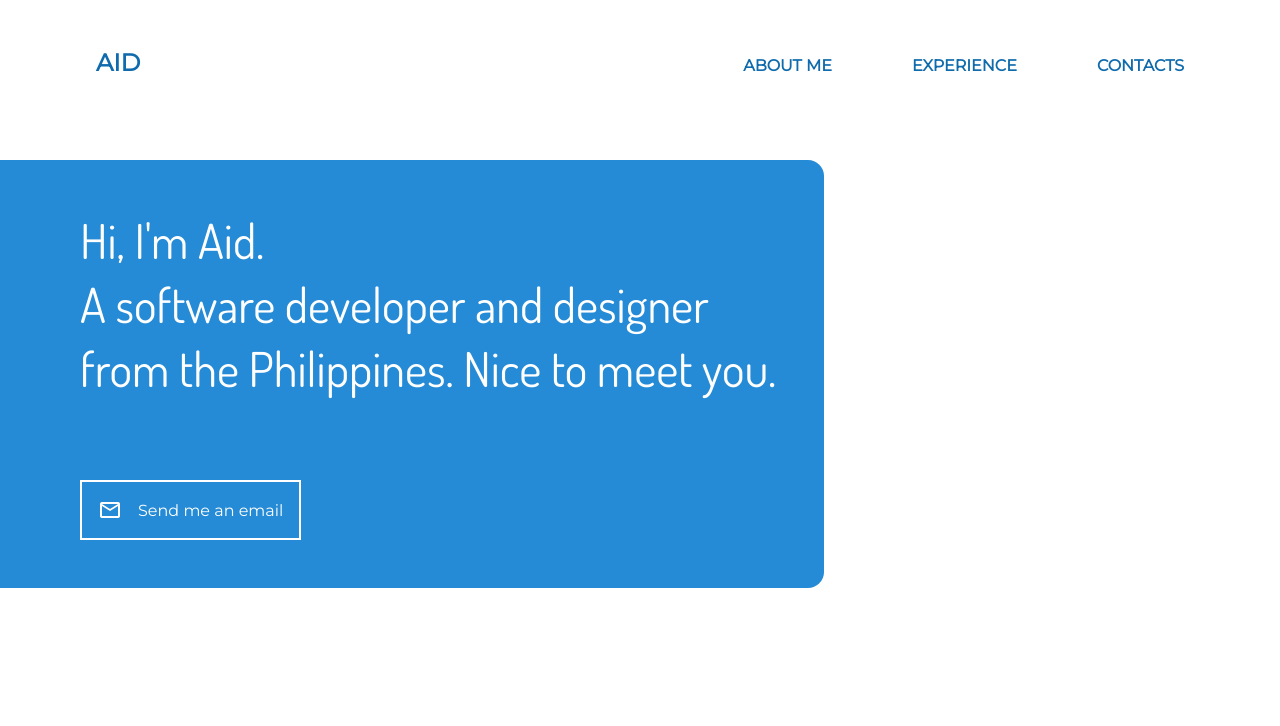
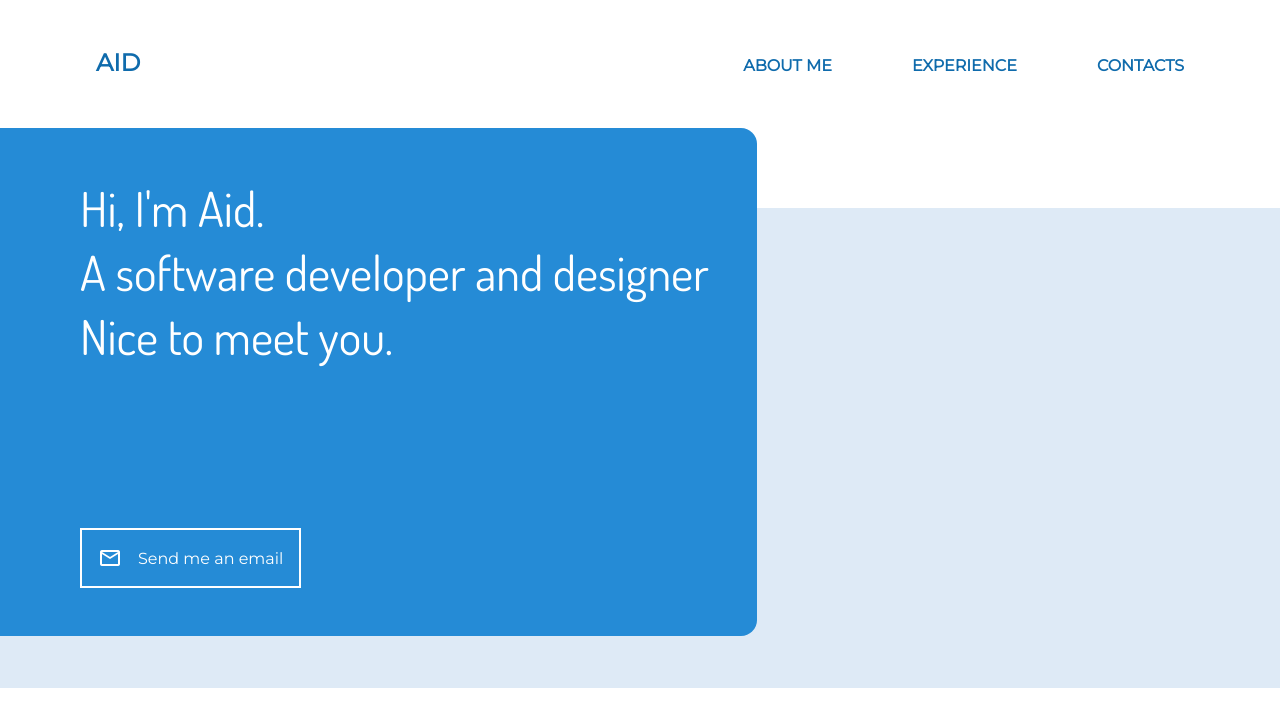
Before and after one commit to aid9eleven/adrian-cabriga, a React (Vite) app: page / in a window 1280 px wide. Shown: the top 726 px of the page. Built offline with nearby package versions, Linux system fonts and the light colour scheme.

Commit message:
added greeting card animations

```diff
--- a/src/App.tsx
+++ b/src/App.tsx
@@ -1,5 +1,5 @@
 import './App.css'
-import { MailIcon } from './googleIcons/googleIcons'
+import IntroductionSection from './sections/IntroductionSection'
 
 function App() {
 
@@ -18,17 +18,7 @@ function App() {
 
         </h3>
       </div>
-      <div className="greeting-card">
-        <h1>
-          Hi, I'm Aid. <br/>
-          A software developer and designer <br/>
-          from the Philippines. Nice to meet you. <br/>
-        </h1>
-        <a href="mailto:aid9eleven@gmail.com">
-          <MailIcon/>
-          <span>&emsp;Send me an  email</span>
-        </a>
-      </div>
+      <IntroductionSection/>
     </div>
   )
 }
--- a/src/googleIcons/GoogleIcons.tsx
+++ b/src/googleIcons/GoogleIcons.tsx
@@ -3,3 +3,9 @@ export function MailIcon() {
     <span className="material-symbols-outlined">mail</span>
   )
 }
+
+export function SendIcon() {
+  return (
+    <span className="material-symbols-outlined">send</span>
+  )
+}
--- a/src/index.css
+++ b/src/index.css
@@ -5,13 +5,15 @@
 */
 
 :root {
+    --light-gray-bg: #f1f3f4;
+    --light-blue-bg: #deeaf6;
     --very-dark-blue-bg: #2a3950;
 
-    /* Haze Theme */
-    --haze-light-purple: #c6ceff;
-    --haze-light-blue: #84b7fe;
-    --haze-blue: #258bd6;
-    --haze-dark-blue: #0f6bac;
+    --light-purple: #c6ceff;
+    --light-blue: #84b7fe;
+    --blue: #258bd6;
+    --dark-blue: #0f6bac;
+    --pink: #ffa4fc;
 }
 
 * {
@@ -32,13 +34,8 @@
     margin-bottom: 2rem;
     padding: 2rem 5rem;
     font-family: 'Montserrat', sans-serif;
-    color: var(--haze-dark-blue);
+    color: var(--dark-blue);
     text-transform: uppercase;
-}
-
-.header *::selection {
-    background-color: var(--very-dark-blue-bg);
-    color: white;
 }
 
 .home {
@@ -49,7 +46,7 @@
 }
 
 .home:hover {
-    border-color: var(--haze-dark-blue);
+    border-color: var(--dark-blue);
 }
 
 .header-navigation {
@@ -67,30 +64,27 @@
 }
 
 .header-navigation > h4:hover {
-    border-color: var(--haze-dark-blue);
+    border-color: var(--dark-blue);
+}
+
+.introduction-section {
+    background-color: var(--light-blue-bg);
+    position: relative;
+    margin-top: 5rem;
+    height: 30rem;
 }
 
 .greeting-card {
-    width: fit-content;
-    background-color: var(--haze-blue);
+    position: absolute;
+    top: -5rem;
+    background-color: var(--blue);
     color: white;
     padding: 3rem;
     padding-left: 5rem;
     border-top-right-radius: 1rem;
     border-bottom-right-radius: 1rem;
-}
-
-.greeting-card *::selection {
-    background-color: var(--very-dark-blue-bg);
-}
-
-.greeting-card > h1 {
-    font-family: 'Dosis', sans-serif;
-    font-size: 3rem;
-    font-weight: normal;
-    line-height: 4rem;
-    margin-bottom: 5rem;
-    cursor: default;
+    overflow: hidden;
+    animation: greeting-card-entry 0.5s ease-in;
 }
 
 .greeting-card > a {
@@ -98,16 +92,83 @@
     align-items: center;
     width: fit-content;
     padding: 1rem;
-    background-color: var(--haze-blue);
+    background-color: var(--blue);
     color: white;
     font-family: 'Montserrat', sans-serif;
     text-decoration: none;
     border: 2px solid white;
     cursor: pointer;
+    white-space: nowrap;
+    transition: 0.3s ease-in-out;
 }
 
 .greeting-card > a:hover {
-    background-color: var(--haze-dark-blue);
+    background-color: var(--dark-blue);
+}
+
+.greeting-text {
+    display: block;
+    font-family: 'Dosis', sans-serif;
+    font-size: 3rem;
+    font-weight: normal;
+    line-height: 4rem;
+    margin-bottom: 2rem;
+    cursor: default;
+    white-space: nowrap;
+}
+
+.greeting-text-hovered-text {
+    transition: 0.3s ease-in-out;
+}
+
+.greeting-text-hovered-text:hover {
+    color: var(--pink);
+}
+
+.greeting-text-hovered-text:hover ~ .small-greeting-text {
+    animation: small-greeting-text-typewriter 0.5s steps(7) forwards;
+}
+
+.small-greeting-text {
+    display: block;
+    width: 0;
+    color: var(--pink);
+    font-size: 1.5rem;
+    overflow: hidden;
+    white-space: nowrap;
+}
+
+@keyframes small-greeting-text-typewriter {
+    from {
+        width: 0;
+    }
+    to {
+        width: 7em;
+    }
+}
+
+@keyframes greeting-card-entry {
+    from {
+        width: 0;
+        padding-left: 0;
+    }
+    to {
+        width: 38rem;
+    }
+}
+
+.send-email-button-icon {
+    width: 1.5em;
+    overflow: hidden;
+    display: flex;
+    align-items: center;
+}
+
+
+.header *::selection,
+.greeting-card *::selection {
+    background-color: var(--very-dark-blue-bg);
+    color: white;
 }
 
 .light-primary-color {
--- /dev/null
+++ b/src/sections/IntroductionSection.tsx
@@ -0,0 +1,26 @@
+import React from 'react'
+import { MailIcon, SendIcon } from '../googleIcons/GoogleIcons'
+
+function IntroductionSection() {
+  return (
+    <div className="introduction-section">
+      <div className="greeting-card">
+        <span className="greeting-text">
+          Hi, I'm Aid. <br/>
+          A software developer and designer <br/>
+          <span className="greeting-text-hovered-text">Nice to meet you.</span> <br/>
+          <span className="small-greeting-text">はじめまして。</span> <br/>
+        </span>
+        <a href="mailto:aid9eleven@gmail.com">
+          <div className="send-email-button-icon">
+            <MailIcon/>
+            <SendIcon/>
+          </div>
+          <span>&emsp;Send me an  email</span>
+        </a>
+      </div>
+    </div>
+  )
+}
+
+export default IntroductionSection
```
